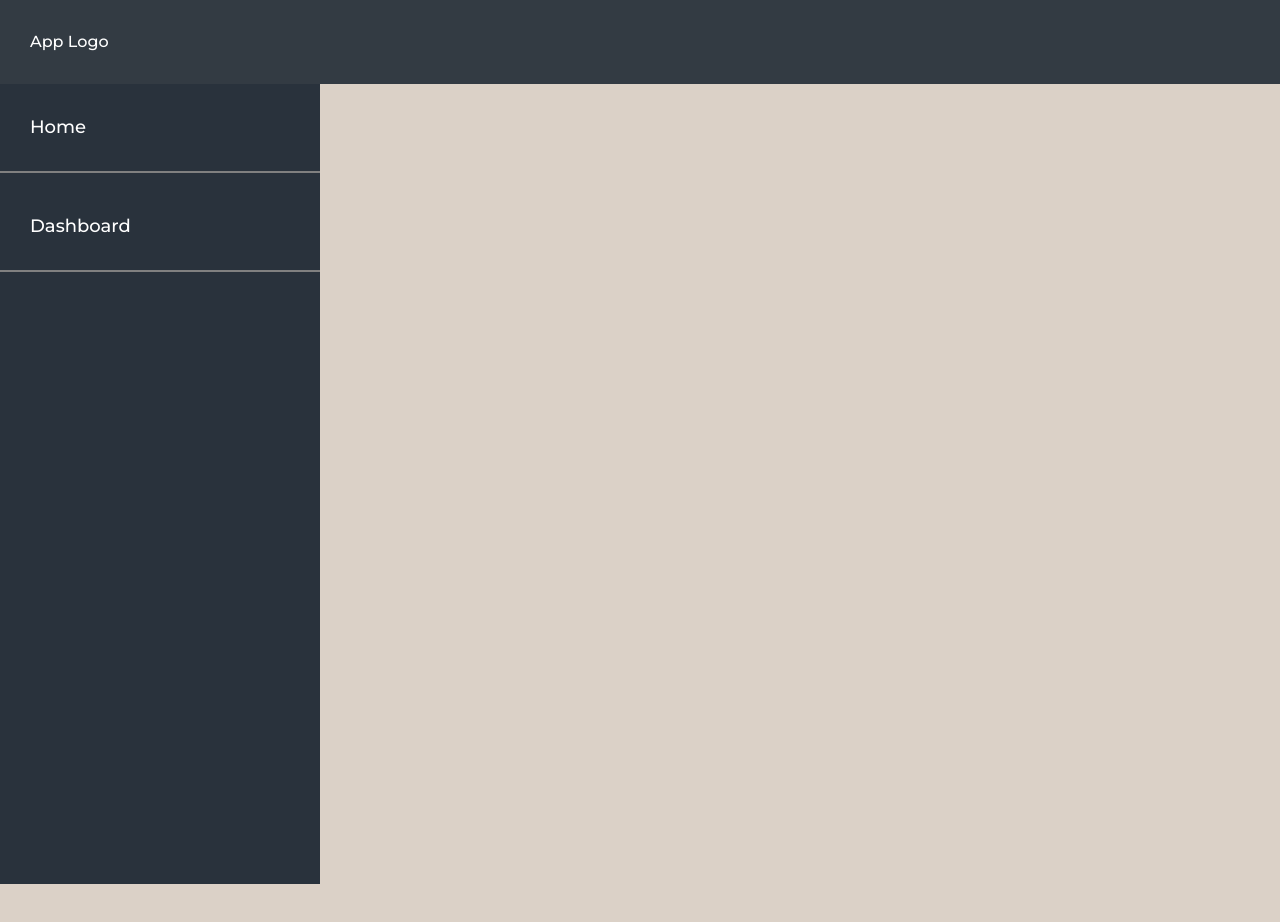
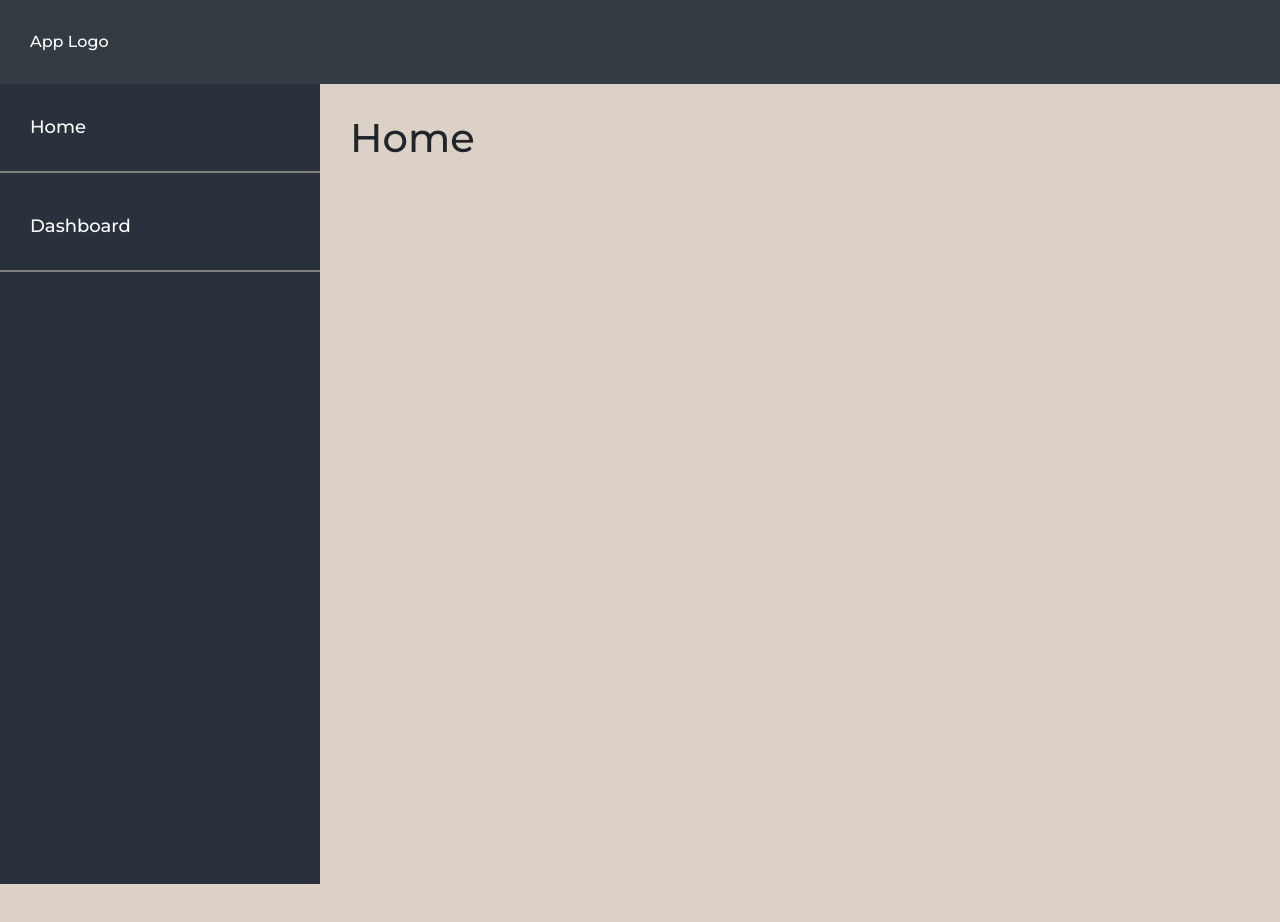
Before and after one commit to rajeev37/covid19-ui, a React (Create React App) app: page /home in a window 1280 px wide. Shown: the top 922 px of the page. After the commit the page ends 884 px from the top, so only its background shows below. Built offline with nearby package versions, Linux system fonts and the light colour scheme.

Commit message:
fixed right content section

```diff
--- a/src/Components/RightSection/RightSection.js
+++ b/src/Components/RightSection/RightSection.js
@@ -3,7 +3,7 @@ class RightSection extends React.Component {
     render() {
         return (
             <section className="r-content">
-
+                <h1>Home</h1>
             </section>
         );
     }
--- a/src/styles/_layout.scss
+++ b/src/styles/_layout.scss
@@ -8,7 +8,7 @@
     .l-content {
         width: 25%;
         background: #29323c;
-
+        display: inline-block;
         height: 100vh;
 
         a {
@@ -22,5 +22,8 @@
     }
     .r-content {
         height: 100vh;
+        display: inline-block;
+        padding: 30px;
+        vertical-align: top;
     }
 }
```
